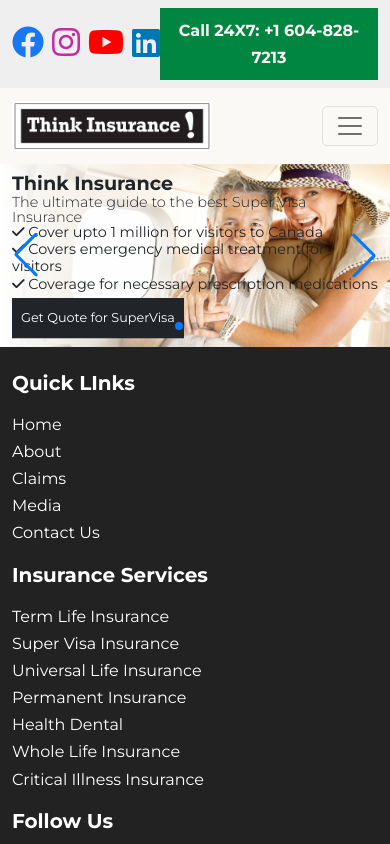
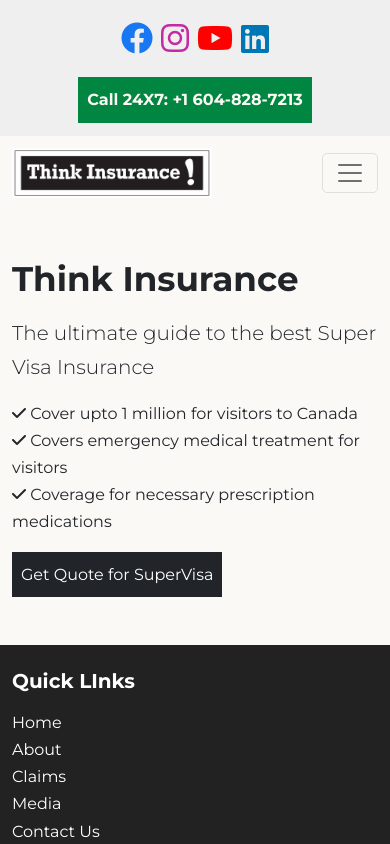
Before and after one commit to shubham81731/think-insurance, a website: page index.html in a window 390 px wide. Shown: the top 844 px of the page. Drawn offline with nearby package versions, Linux system fonts and the light colour scheme; files that its build step writes are made by us from their sources.

Commit message:
changes for mobile in topbar and slider

```diff
--- a/index.html
+++ b/index.html
@@ -189,7 +189,7 @@
     </header>
 
     <!-- Slider -->
-    <div class="swiper main-slider">
+    <div class="swiper main-slider d-none d-md-block">
       <div class="swiper-wrapper">
         <div class="swiper-slide">
           <div class="gradient-overlay"></div>
@@ -308,6 +308,29 @@
 
       <div class="swiper-button-prev"></div>
       <div class="swiper-button-next"></div>
+    </div>
+
+    <!-- Text For Mobile Only -->
+    <div class="container py-5 d-md-none">
+      <h2 class="fw-bold display-4">Think Insurance</h2>
+      <p class="lead">The ultimate guide to the best Super Visa Insurance</p>
+      <ul class="list-unstyled">
+        <li>
+          <i class="fas fa-check text-dark"></i> Cover upto 1 million for
+          visitors to Canada
+        </li>
+        <li>
+          <i class="fas fa-check text-dark"></i> Covers emergency medical
+          treatment for visitors
+        </li>
+        <li>
+          <i class="fas fa-check text-dark"></i> Coverage for necessary
+          prescription medications
+        </li>
+      </ul>
+      <a href="#super-visa-insurance" class="btn btn-dark px-2 py-2 rounded-0">
+        Get Quote for SuperVisa
+      </a>
     </div>
 
     <!-- Footer -->
--- a/scss/styles.scss
+++ b/scss/styles.scss
@@ -96,6 +96,18 @@
   }
 }
 
+@media (max-width: 576px) {
+  .topbar .container {
+    flex-direction: column;
+    align-items: center;
+  }
+
+  .topbar .social-icons,
+  .topbar .btn {
+    margin: 5px 0;
+  }
+}
+
 @media (max-width: 420px) {
   .topbar .social-icons {
     gap: 0.5rem !important;
```
